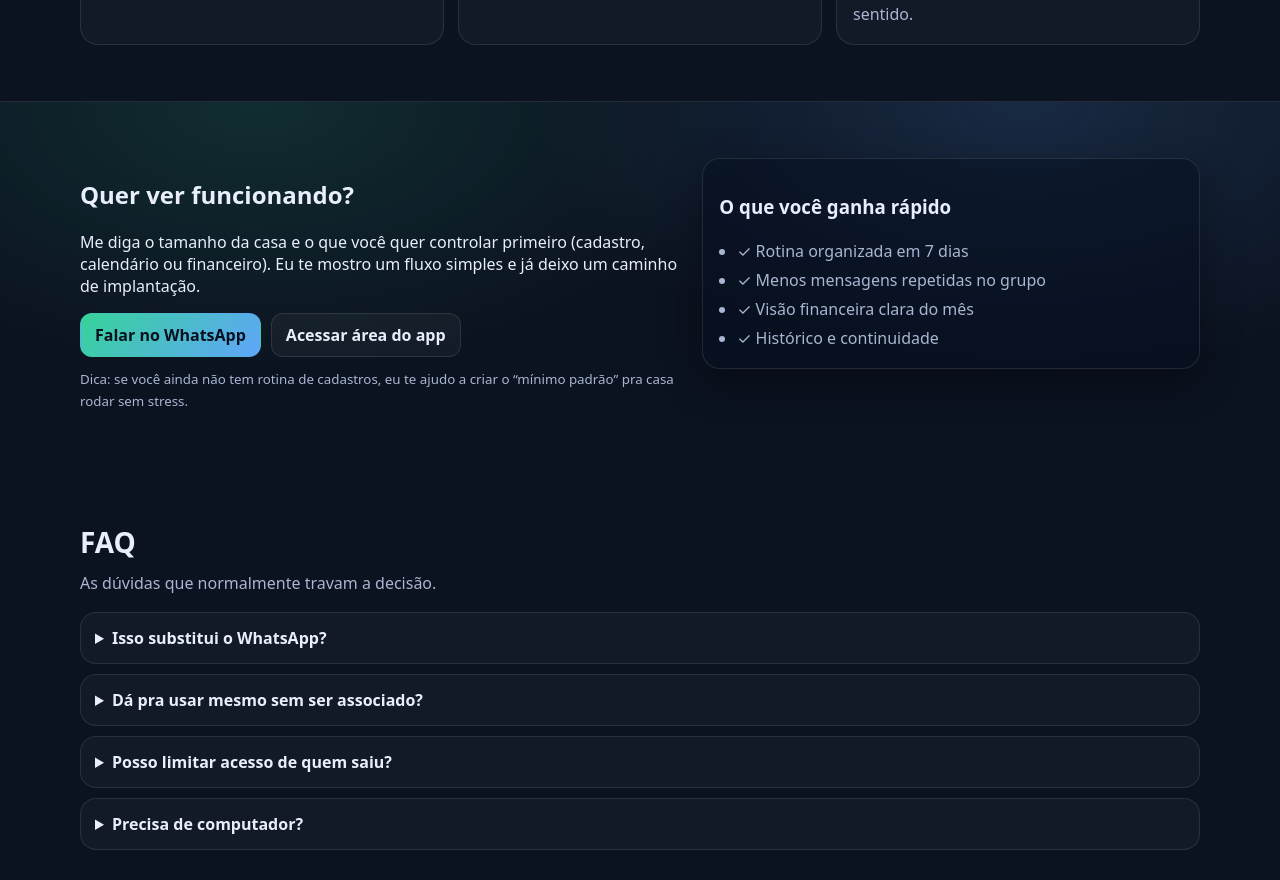
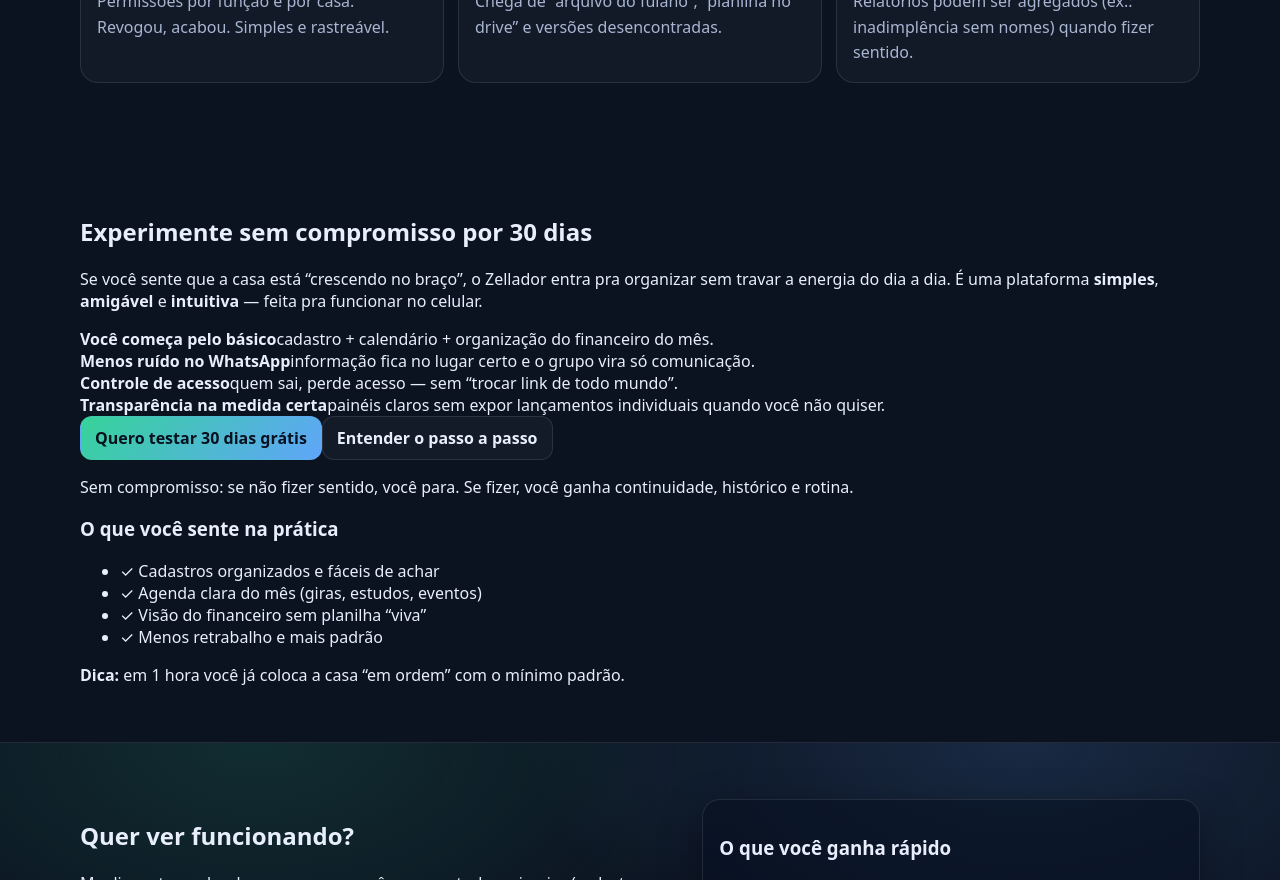
Before and after one commit to gomesdaniell/zellador, a Next.js app: page / in a window 1280 px wide. Shown: the part 1920-2800 px from the top of the page. Built offline with nearby package versions, Linux system fonts and the light colour scheme.

Commit message:
Update page.tsx

```diff
--- a/app/page.tsx
+++ b/app/page.tsx
@@ -21,8 +21,9 @@
 
           <div className="topbar__cta">
             <a className="btn btn--ghost" href="#contato">Quero conhecer</a>
-            <a className="btn btn--primary" href="/app">Entrar</a>
+            <a className="btn btn--primary" href="/login?mode=signup">Experimente grátis</a>
           </div>
+
         </div>
       </header>
 
@@ -41,9 +42,14 @@
             </p>
 
            <div className="hero__actions">
-              <a className="btn btn--primary" href="#contato">Quero uma demonstração</a>
+            <a className="btn btn--primary" href="/login?mode=signup">Experimente grátis por 30 dias</a>
             <a className="btn btn--ghost" href="#recursos">Ver recursos</a>
           </div>
+
+<p className="hero__fineprint">
+  30 dias grátis • sem compromisso • você pode cancelar quando quiser
+</p>
+
 
             <div className="hero__proof">
               <div className="proof">
@@ -233,6 +239,63 @@
         </div>
       </section>
 
+<section id="trial" className="section">
+  <div className="container">
+    <div className="sales">
+      <div className="sales__copy">
+        <h2>Experimente sem compromisso por 30 dias</h2>
+        <p>
+          Se você sente que a casa está “crescendo no braço”, o Zellador entra pra organizar sem travar a energia do dia a dia.
+          É uma plataforma <strong>simples</strong>, <strong>amigável</strong> e <strong>intuitiva</strong> — feita pra funcionar no celular.
+        </p>
+
+        <div className="sales__bullets">
+          <div className="bullet">
+            <strong>Você começa pelo básico</strong>
+            <span>cadastro + calendário + organização do financeiro do mês.</span>
+          </div>
+          <div className="bullet">
+            <strong>Menos ruído no WhatsApp</strong>
+            <span>informação fica no lugar certo e o grupo vira só comunicação.</span>
+          </div>
+          <div className="bullet">
+            <strong>Controle de acesso</strong>
+            <span>quem sai, perde acesso — sem “trocar link de todo mundo”.</span>
+          </div>
+          <div className="bullet">
+            <strong>Transparência na medida certa</strong>
+            <span>painéis claros sem expor lançamentos individuais quando você não quiser.</span>
+          </div>
+        </div>
+
+        <div className="sales__actions">
+          <a className="btn btn--primary" href="/login?mode=signup">Quero testar 30 dias grátis</a>
+          <a className="btn btn--ghost" href="#como-funciona">Entender o passo a passo</a>
+        </div>
+
+        <p className="sales__micro">
+          Sem compromisso: se não fizer sentido, você para. Se fizer, você ganha continuidade, histórico e rotina.
+        </p>
+      </div>
+
+      <aside className="sales__card">
+        <h3>O que você sente na prática</h3>
+        <ul>
+          <li>✓ Cadastros organizados e fáceis de achar</li>
+          <li>✓ Agenda clara do mês (giras, estudos, eventos)</li>
+          <li>✓ Visão do financeiro sem planilha “viva”</li>
+          <li>✓ Menos retrabalho e mais padrão</li>
+        </ul>
+
+        <div className="sales__tag">
+          <strong>Dica:</strong> em 1 hora você já coloca a casa “em ordem” com o mínimo padrão.
+        </div>
+      </aside>
+    </div>
+  </div>
+</section>
+
+
       {/* Contact / CTA */}
       <section id="contato" className="cta">
         <div className="container cta__inner">
@@ -243,12 +306,15 @@
               Eu te mostro um fluxo simples e já deixo um caminho de implantação.
             </p>
 
+            <h2>Comece agora com 30 dias grátis</h2>
+
 <div className="cta__actions">
-              <a className="btn btn--primary" href="https://wa.me/?text=Quero%20conhecer%20o%20Zellador%20-%20pode%20me%20mostrar%20uma%20demonstra%C3%A7%C3%A3o%3F" target="_blank" rel="noreferrer">
-                Falar no WhatsApp
+  <a className="btn btn--primary" href="/login?mode=signup">
+    Experimente grátis
   </a>
-              <a className="btn btn--ghost" href="/app">Acessar área do app</a>
+  <a className="btn btn--ghost" href="#recursos">Ver recursos</a>
 </div>
+
 
             <small className="muted">
               Dica: se você ainda não tem rotina de cadastros, eu te ajudo a criar o “mínimo padrão” pra casa rodar sem stress.
```
Lines whose indentation alone changed are shown as unchanged.
